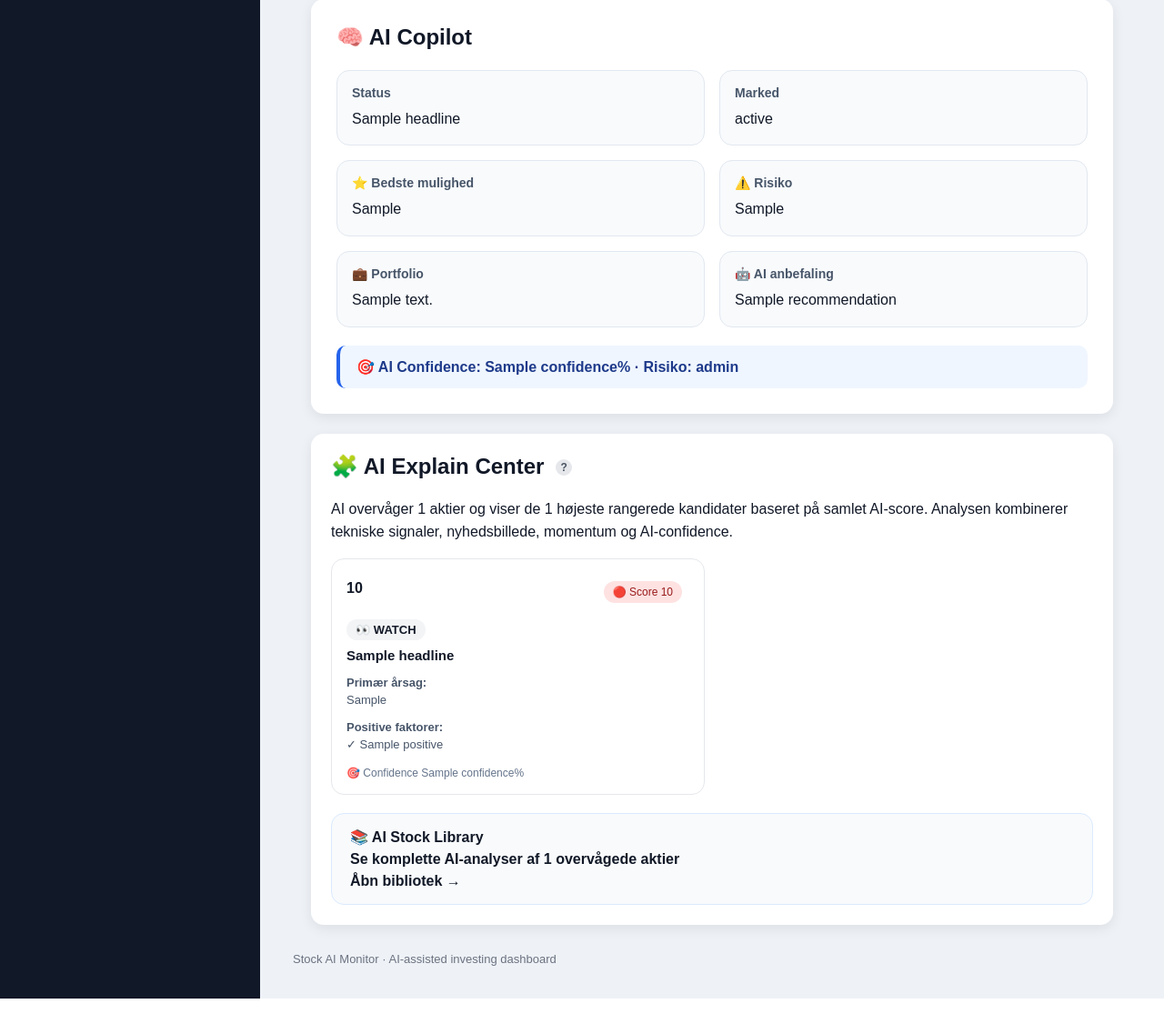
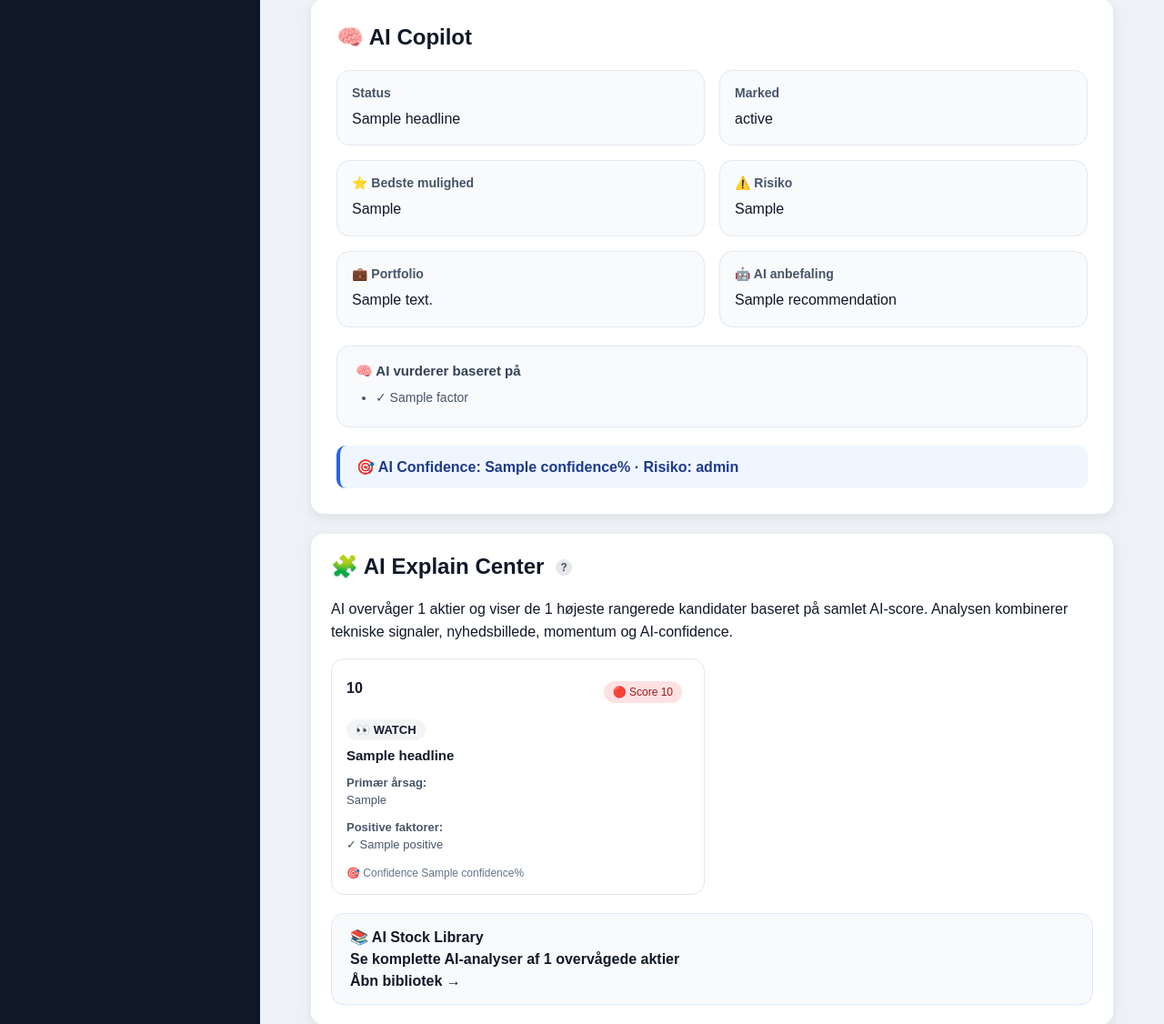
Before and after one commit to thomasthorvaldlund-ctrl/novo-ai-monitor, a Python web app: template templates/command_center_v2.html in a window 1280 px wide. Shown: the part 678-1804 px from the top of the page at 91% size. Before the commit the page ends 1776 px from the top, so only its background shows below. Run offline with Jinja, Linux system fonts and the light colour scheme; the template is opened without the code that fills it: most values are stand-ins (such as "Sample title", 1, 10 or a date in 2020).

Commit message:
Add AI Copilot dashboard integration

```diff
--- a/static/css/command_center_v2.css
+++ b/static/css/command_center_v2.css
@@ -373,3 +373,35 @@
     }
 
 }
+
+
+
+/* =========================
+   AI Copilot Factors
+========================= */
+
+.copilot-factors {
+    margin-top: 20px;
+    padding: 18px 20px;
+    background: #f8fafc;
+    border: 1px solid #e2e8f0;
+    border-radius: 14px;
+}
+
+.copilot-factors b {
+    display: block;
+    color: #334155;
+    font-size: 15px;
+    margin-bottom: 12px;
+}
+
+.copilot-factors ul {
+    margin: 0;
+    padding-left: 22px;
+}
+
+.copilot-factors li {
+    margin-bottom: 6px;
+    color: #475569;
+    font-size: 14px;
+}
--- a/templates/command_center_v2.html
+++ b/templates/command_center_v2.html
@@ -521,6 +521,18 @@
 
     </div>
 
+    <div class="copilot-factors">
+
+        <b>🧠 AI vurderer baseret på</b>
+
+        <ul>
+        {% for factor in ai_copilot.factors %}
+            <li>✓ {{ factor }}</li>
+        {% endfor %}
+        </ul>
+
+    </div>
+
     <div class="copilot-confidence">
         🎯 AI Confidence: {{ ai_copilot.confidence }}%
         · Risiko: {{ ai_copilot.risk_level }}
```
Also changed, not shown: ai_copilot_service.py (+37 -0 lines).
